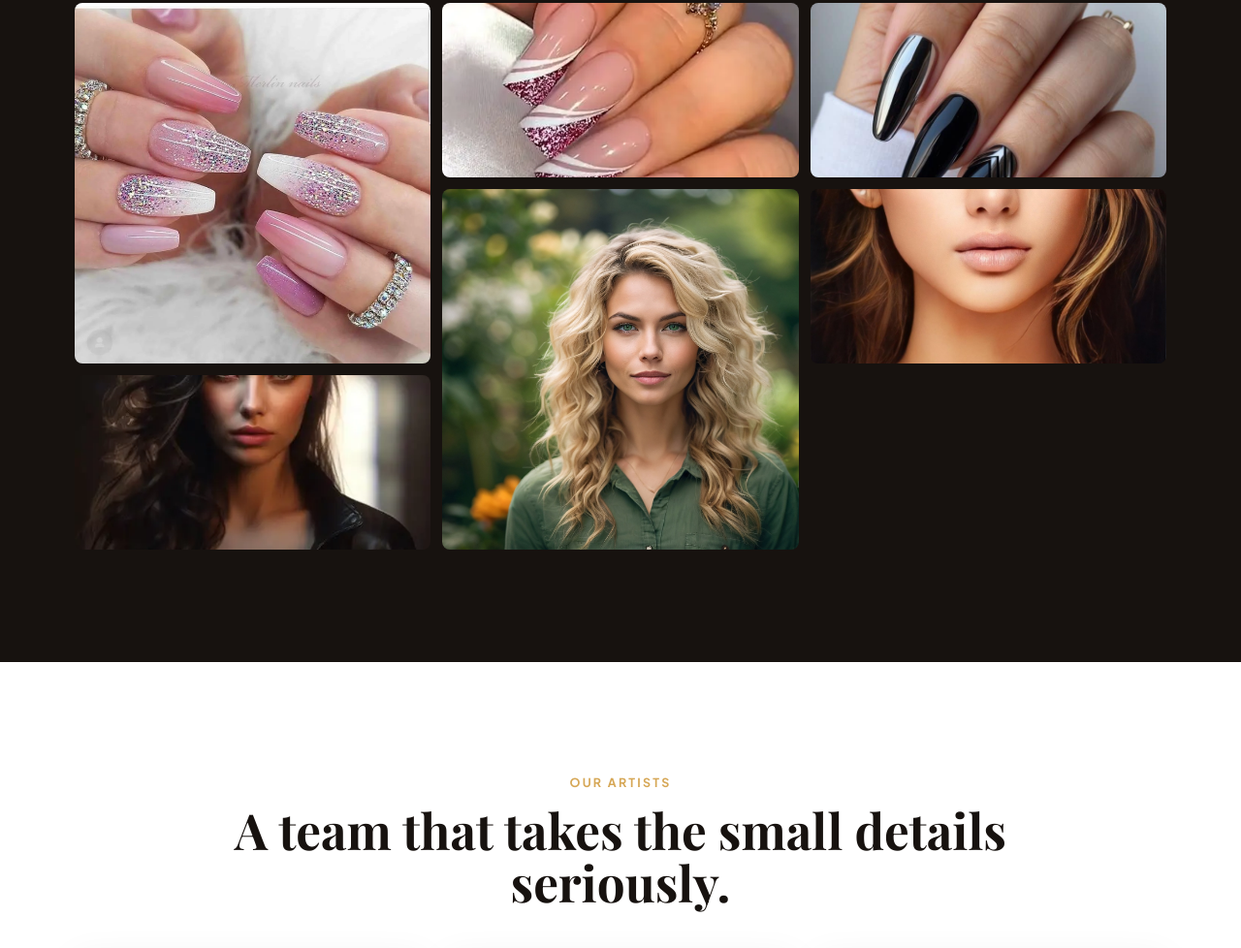
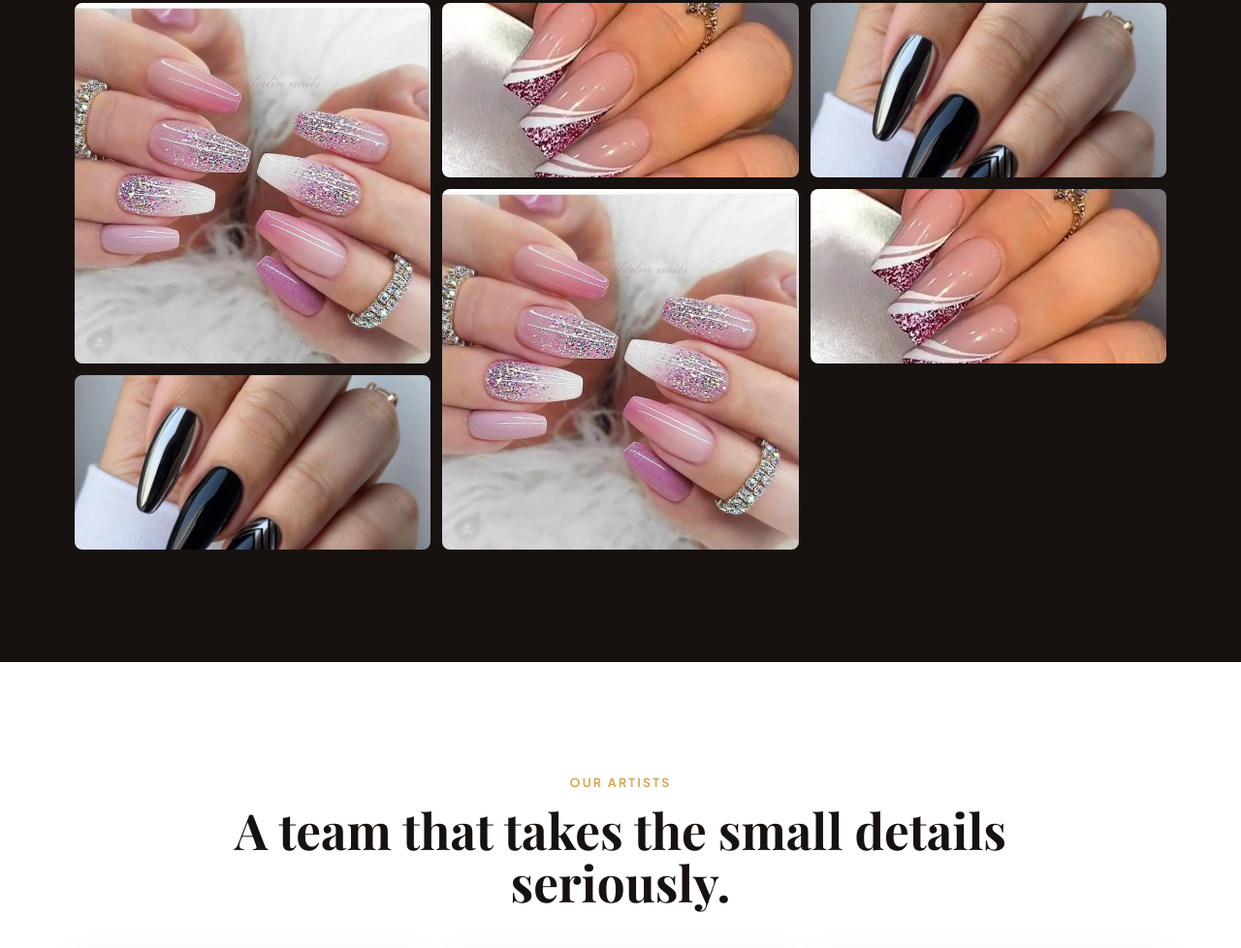
Before and after one commit to ghosttrubel/nail-lux-studio, a plain HTML site: page index.html in a window 1280 px wide. Shown: the part 2858-3836 px from the top of the page at 97% size. Drawn offline with nearby package versions, Linux system fonts and the light colour scheme.

Commit message:
Update gallery images with new nail design details

```diff
--- a/index.html
+++ b/index.html
@@ -124,9 +124,9 @@
                 <img src="images/nail1.jpg" alt="Pink ombre manicure close-up">
                 <img src="images/nail2.jpg" alt="Classic French manicure close-up">
                 <img src="images/nail3.jpg" alt="Chrome finish manicure close-up">
-                <img src="images/team1.jpg" alt="Nail artist preparing a luxury nail appointment">
-                <img src="images/team2.jpg" alt="Nail technician working in the studio">
-                <img src="images/team3.jpg" alt="Creative nail designer at Nail Lux Studio">
+               <img src="images/nail1.jpg" alt="Pink ombre nail design detail">
+              <img src="images/nail2.jpg" alt="French manicure nail design detail">
+            <img src="images/nail3.jpg" alt="Chrome nail design detail">
             </div>
         </section>
 
```
